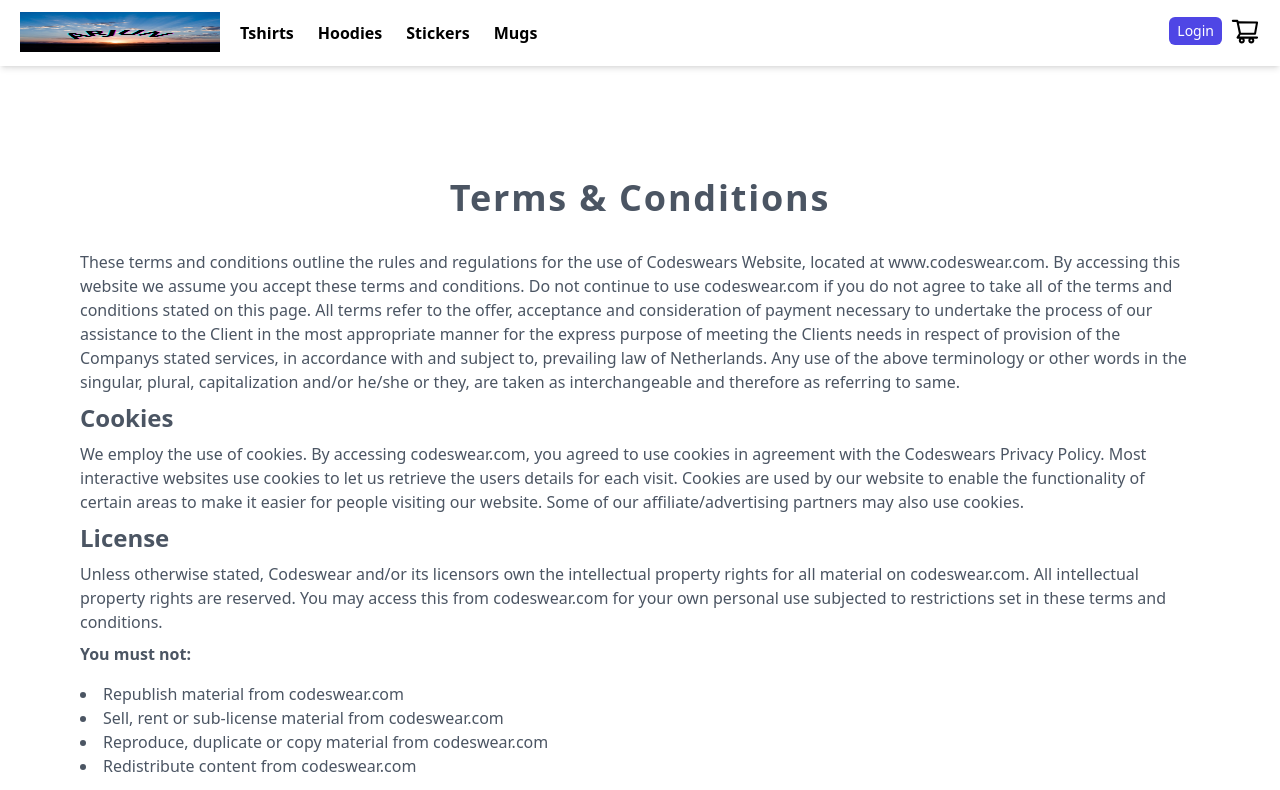
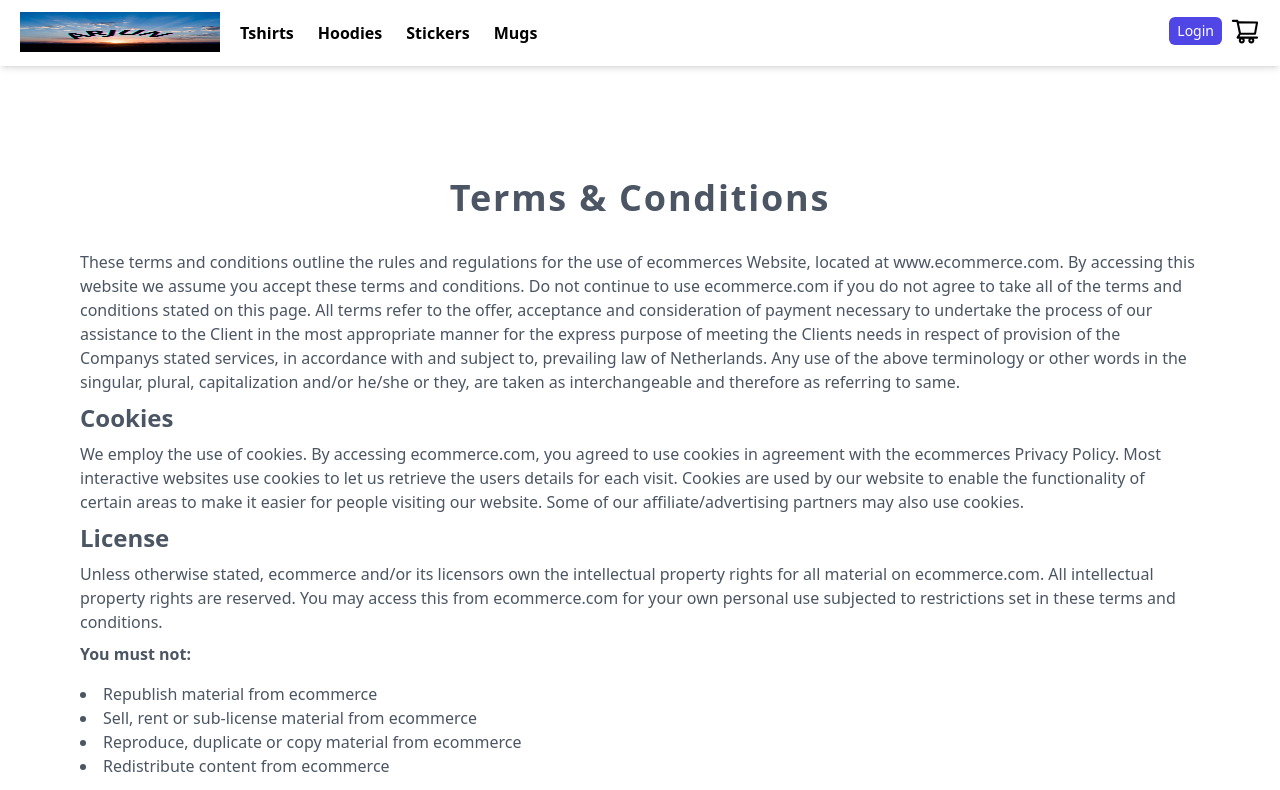
Before and after one commit to Arjun-Praveen-Varshney/nextjs-ecommerce, a Next.js app: page /terms in a window 1280 px wide. Shown: the top 790 px of the page. Built offline with nearby package versions, Linux system fonts and the light colour scheme.

Commit message:
Optimizations

```diff
--- a/package.json
+++ b/package.json
@@ -5,7 +5,7 @@
   "scripts": {
     "dev": "next dev",
     "build": "next build",
-    "start": "next start -p $PORT",
+    "start": "next start",
     "lint": "next lint"
   },
   "dependencies": {
--- a/pages/terms.js
+++ b/pages/terms.js
@@ -11,9 +11,9 @@
             </h2>
             <p className="px-10 py-2">
               These terms and conditions outline the rules and regulations for
-              the use of Codeswears Website, located at www.codeswear.com. By
+              the use of ecommerces Website, located at www.ecommerce.com. By
               accessing this website we assume you accept these terms and
-              conditions. Do not continue to use codeswear.com if you do not
+              conditions. Do not continue to use ecommerce.com if you do not
               agree to take all of the terms and conditions stated on this page.
               All terms refer to the offer, acceptance and consideration of
               payment necessary to undertake the process of our assistance to
@@ -27,8 +27,8 @@
             </p>
             <h1 className="mx-10 font-semibold text-2xl">Cookies</h1>
             <p className="px-10 py-2">
-              We employ the use of cookies. By accessing codeswear.com, you
-              agreed to use cookies in agreement with the Codeswears Privacy
+              We employ the use of cookies. By accessing ecommerce.com, you
+              agreed to use cookies in agreement with the ecommerces Privacy
               Policy. Most interactive websites use cookies to let us retrieve
               the users details for each visit. Cookies are used by our website
               to enable the functionality of certain areas to make it easier for
@@ -37,22 +37,22 @@
             </p>
             <h1 className="mx-10 font-semibold text-2xl">License</h1>
             <p className="px-10 py-2">
-              Unless otherwise stated, Codeswear and/or its licensors own the
-              intellectual property rights for all material on codeswear.com.
+              Unless otherwise stated, ecommerce and/or its licensors own the
+              intellectual property rights for all material on ecommerce.com.
               All intellectual property rights are reserved. You may access this
-              from codeswear.com for your own personal use subjected to
+              from ecommerce.com for your own personal use subjected to
               restrictions set in these terms and conditions.
             </p>
             <div>
               <p className="mb-4 mx-10 font-semibold">You must not:</p>
-              <li className="ml-10">Republish material from codeswear.com</li>
+              <li className="ml-10">Republish material from ecommerce</li>
               <li className="ml-10">
-                Sell, rent or sub-license material from codeswear.com
+                Sell, rent or sub-license material from ecommerce
               </li>
               <li className="ml-10">
-                Reproduce, duplicate or copy material from codeswear.com
+                Reproduce, duplicate or copy material from ecommerce
               </li>
-              <li className="ml-10">Redistribute content from codeswear.com</li>
+              <li className="ml-10">Redistribute content from ecommerce</li>
             </div>
             <h1 className="mx-10 my-2">
               This Agreement shall begin on the date hereof.
@@ -60,15 +60,15 @@
             <p className="mx-10 my-2 ">
               Parts of this website offer an opportunity for users to post and
               exchange opinions and information in certain areas of the website.
-              Codeswear does not filter, edit, publish or review Comments prior
+              ecommerce does not filter, edit, publish or review Comments prior
               to their presence on the website. Comments do not reflect the
-              views and opinions of Codeswear,its agents and/or affiliates.
+              views and opinions of ecommerce,its agents and/or affiliates.
               Comments reflect the views and opinions of the person who post
               their views and opinions. To the extent permitted by applicable
-              laws, Codeswear shall not be liable for the Comments or for any
+              laws, ecommerce shall not be liable for the Comments or for any
               liability, damages or expenses caused and/or suffered as a result
               of any use of and/or posting of and/or appearance of the Comments
-              on this website. Codeswear reserves the right to monitor all
+              on this website. ecommerce reserves the right to monitor all
               Comments and to remove any Comments which can be considered
               inappropriate, offensive or causes peach of these Terms and
               Conditions.
@@ -98,7 +98,7 @@
               </li>
               <p className="mx-10 my-2">
                 {" "}
-                You hereby grant Codeswear a non-exclusive license to use,
+                You hereby grant ecommerce a non-exclusive license to use,
                 reproduce, edit and authorize others to use, reproduce and edit
                 any of your Comments in any and all forms, formats or media.
               </p>
@@ -160,14 +160,14 @@
               ourselves or to our accredited businesses; (b) the organization
               does not have any negative records with us; (c) the benefit to us
               from the visibility of the hyperlink compensates the absence of
-              Codeswear; and (d) the link is in the context of general resource
+              ecommerce; and (d) the link is in the context of general resource
               information. These organizations may link to our home page so long
               as the link: (a) is not in any way deceptive; (b) does not falsely
               imply sponsorship, endorsement or approval of the linking party
               and its products or services; and (c) fits within the context of
               the linking partys site. If you are one of the organizations
               listed in paragraph 2 above and are interested in linking to our
-              website, you must inform us by sending an e-mail to Codeswear.
+              website, you must inform us by sending an e-mail to ecommerce.
               Please include your name, your organization name, contact
               information as well as the URL of your site, a list of any URLs
               from which you intend to link to our Website, and a list of the
@@ -188,7 +188,7 @@
                 linking partys site.
               </li>
               <p className="ml-10 mt-4">
-                No use of Codeswears logo or other artwork will be allowed for
+                No use of ecommerces logo or other artwork will be allowed for
                 linking absent a trademark license agreement.
               </p>
             </div>
@@ -216,39 +216,44 @@
               may attempt to notify you by contacting the e-mail and/or billing
               address/phone number provided at the time the order was made.
             </p>
-            In case the order is cancelled, 100% refund will be issued to the
-            customer We reserve the right to limit or prohibit orders that, in
-            our sole judgment, appear to be placed by dealers, resellers or
-            distributors.
+            <p>
+              In case the order is cancelled, 100% refund will be issued to the
+              customer We reserve the right to limit or prohibit orders that, in
+              our sole judgment, appear to be placed by dealers, resellers or
+              distributors.
+            </p>
             <p>
               We shall not be liable for delay or failure to perform our
               obligations under these Terms if such delay or failure is due to
               any cause or conditions beyond our reasonable anticipation or
               control
             </p>
-            Such causes or conditions shall include, without limitation, acts of
-            God or of the public enemy, acts of any government or any authority
-            or public body thereof in either their sovereign or contractual
-            capacity, strikes, refusal or inability of a common carrier to
-            provide communications capabilities (for example, but not limited
-            to, internet services, email services, telephone and messaging
-            services), shortages of labour, energy or materials, freight
-            embargoes, delays in transportation, unusually severe weather,
-            earthquake, flood, fire, notified epidemic resulting in lockdown of
-            the area of Our offices, or resulting in the closure of our
-            office(s) whether by the order of the authorities or as a matter of
-            abundant caution on our part, valid court order, or any delay or
-            failure to perform by any supplier or sub-contractor resulting from
-            any of the above or other circumstances beyond our reasonable
-            control and against which we could not reasonably have protected
-            ourselves, such events constituting a condition of Force Majeure. We
-            will attempt to notify you, on best-effort basis, at the earliest
-            practicable time, identifying the Force Majeure event, the date of
-            its occurrence and the tentative date up to which the Force Majeure
-            event is expected to continue; however, such notification is not a
-            necessary pre-condition to the event being identifiable as a Force
-            Majeure event and the tentative date is not an assurance or binding
-            on us, and is provided only as a goodwill gesture.
+            <p>
+              Such causes or conditions shall include, without limitation, acts
+              of God or of the public enemy, acts of any government or any
+              authority or public body thereof in either their sovereign or
+              contractual capacity, strikes, refusal or inability of a common
+              carrier to provide communications capabilities (for example, but
+              not limited to, internet services, email services, telephone and
+              messaging services), shortages of labour, energy or materials,
+              freight embargoes, delays in transportation, unusually severe
+              weather, earthquake, flood, fire, notified epidemic resulting in
+              lockdown of the area of Our offices, or resulting in the closure
+              of our office(s) whether by the order of the authorities or as a
+              matter of abundant caution on our part, valid court order, or any
+              delay or failure to perform by any supplier or sub-contractor
+              resulting from any of the above or other circumstances beyond our
+              reasonable control and against which we could not reasonably have
+              protected ourselves, such events constituting a condition of Force
+              Majeure. We will attempt to notify you, on best-effort basis, at
+              the earliest practicable time, identifying the Force Majeure
+              event, the date of its occurrence and the tentative date up to
+              which the Force Majeure event is expected to continue; however,
+              such notification is not a necessary pre-condition to the event
+              being identifiable as a Force Majeure event and the tentative date
+              is not an assurance or binding on us, and is provided only as a
+              goodwill gesture.
+            </p>
             <p>
               Our obligations under these Terms shall cease for the period of
               Force Majeure, and shall resume on the date such Force Majeure
```
Also changed, not shown: pages/about.js (+13 -13 lines), pages/privacypolicy.js (+8 -20 lines), pages/returnpolicy.js (+25 -16 lines).
